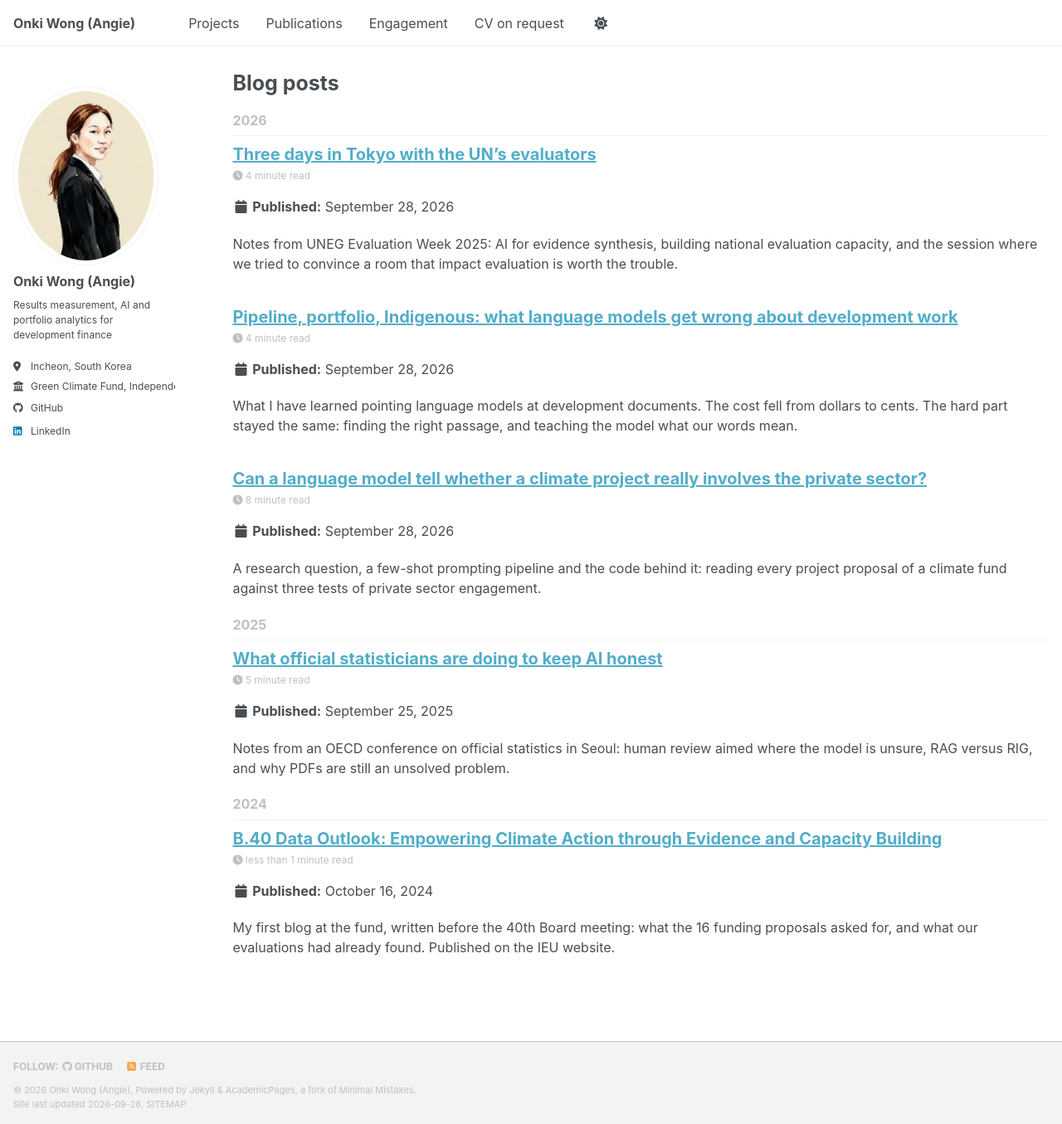
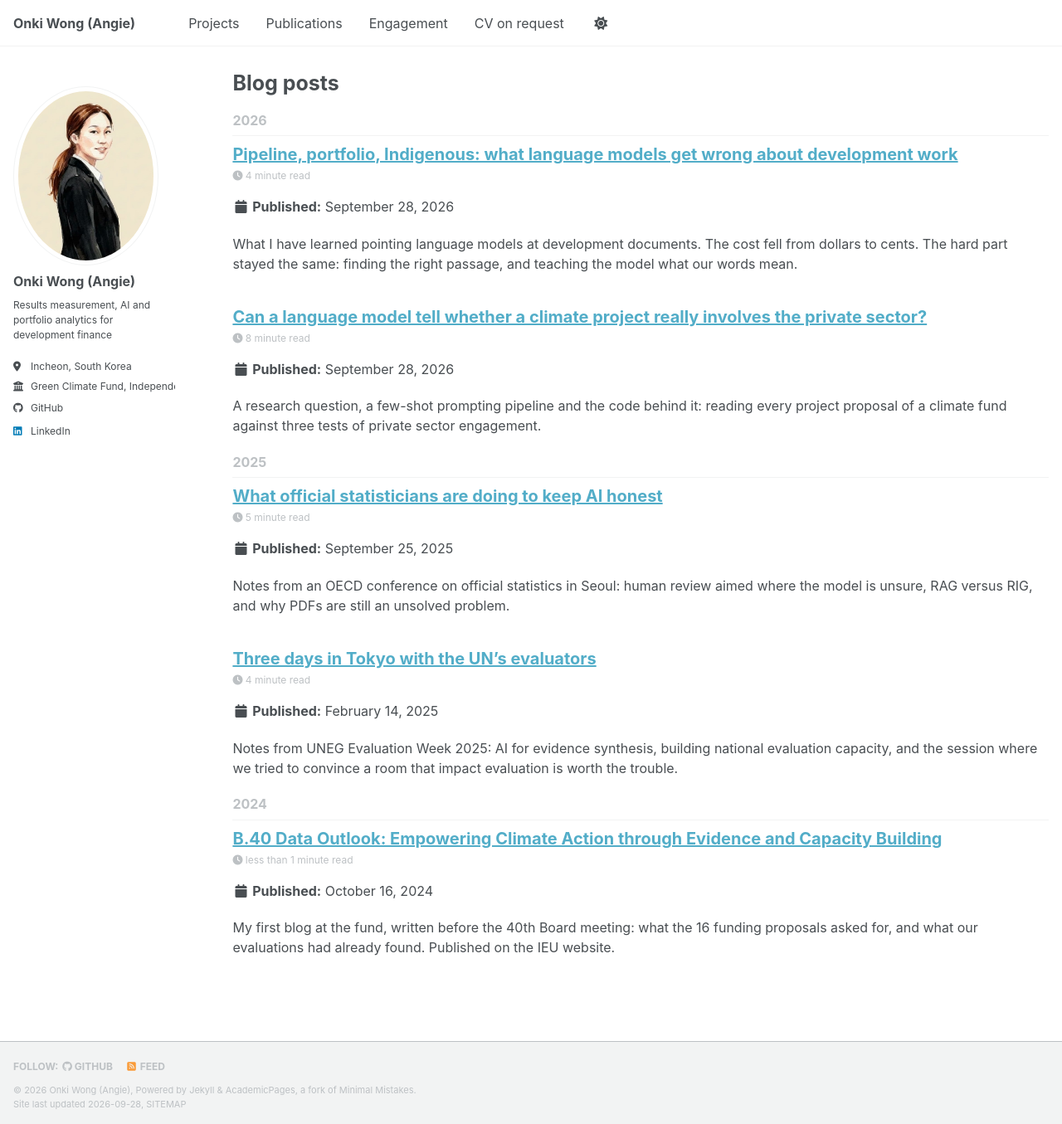
Before and after one commit to owangie/owangie.github.io, a Jekyll site: the page built from _pages/year-archive.html, in a window 1280 px wide and 1355 px high. Shown: the whole window at 83% size. Built offline with Jekyll 4.4.1, drawn with Linux system fonts in a browser that asks for light colours; a style sheet for code colours, icons or effects is not loaded.

Commit message:
UNEG Tokyo post dated February 2025

```diff
--- a/_posts/2026-09-28-uneg-tokyo-2025.md
+++ b/_posts/2025-02-14-uneg-tokyo-2025.md
@@ -1,7 +1,7 @@
 ---
 layout: note
 title: "Three days in Tokyo with the UN's evaluators"
-date: 2026-09-28
+date: 2025-02-14
 permalink: /writing/uneg-evaluation-week-tokyo/
 excerpt: "Notes from UNEG Evaluation Week 2025: AI for evidence synthesis, building national evaluation capacity, and the session where we tried to convince a room that impact evaluation is worth the trouble."
 ---
```
